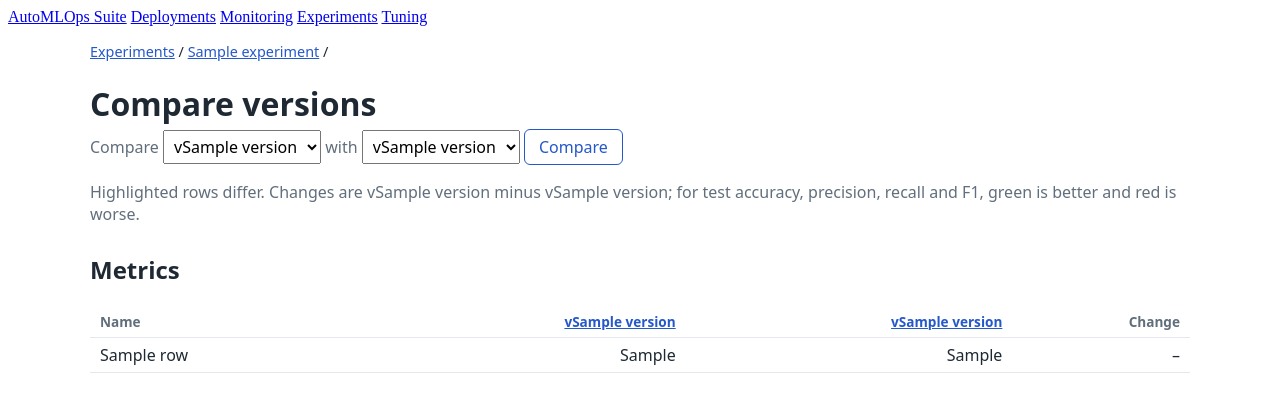
After one commit to khpae1-beep/gen-5-project, a Django app: template experiments/templates/experiments/compare.html in a window 1280 px wide. The commit adds this page. Shown: the top 420 px of the page. Run offline with Django 4.2, Linux system fonts and the light colour scheme; tables that the repository leaves empty hold one stand-in row (values such as "Sample post"); the template is opened without the code that fills it: values that come from a table or form of the project are taken from there, most other values are stand-ins (such as "Sample title", 1, 10 or a date in 2020).

Commit message:
Add compare page for two versions of an experiment
/experiments/<name>/compare/?a=&b= shows params and metrics side by side
with differing rows highlighted and +/- changes; better or worse test
metrics are coloured. Defaults to the two latest versions. Linked from
the history and run pages.

Co-Authored-By: Claude Opus 5.5 (1M context) <noreply@anthropic.com>

```diff
--- /dev/null
+++ b/experiments/templates/experiments/compare.html
@@ -0,0 +1,55 @@
+{% extends 'base.html' %}
+
+{% block title %}Compare · {{ experiment.name }} · Experiments · AutoMLOps Suite{% endblock %}
+
+{% block content %}
+{% include 'experiments/_styles.html' %}
+<div class="exp">
+  <p class="crumbs"><a href="{% url 'experiments:list' %}">Experiments</a> / <a href="{% url 'experiments:detail' experiment.name %}">{{ experiment.name }}</a> /</p>
+  <h1>Compare versions</h1>
+
+  {% if not run_a %}
+    <p class="empty">Comparing needs at least two runs; {{ experiment.name }} has {{ versions|length }}.</p>
+  {% else %}
+    <form method="get" class="muted">
+      <label for="a">Compare</label>
+      <select id="a" name="a">{% for v in versions %}<option value="{{ v }}"{% if v == run_a.version %} selected{% endif %}>v{{ v }}</option>{% endfor %}</select>
+      <label for="b">with</label>
+      <select id="b" name="b">{% for v in versions %}<option value="{{ v }}"{% if v == run_b.version %} selected{% endif %}>v{{ v }}</option>{% endfor %}</select>
+      <button type="submit" class="secondary">Compare</button>
+    </form>
+    <p class="muted">Highlighted rows differ. Changes are v{{ run_b.version }} minus v{{ run_a.version }}; for test accuracy, precision, recall and F1, green is better and red is worse.</p>
+
+    {% for title, rows in comparison.items %}
+      <h2>{% if title == 'params' %}Parameters{% else %}Metrics{% endif %}</h2>
+      <div class="table-wrap">
+        <table>
+          <thead>
+            <tr>
+              <th>Name</th>
+              <th class="num"><a href="{% url 'experiments:run' experiment.name run_a.version %}">v{{ run_a.version }}</a></th>
+              <th class="num"><a href="{% url 'experiments:run' experiment.name run_b.version %}">v{{ run_b.version }}</a></th>
+              <th class="num">Change</th>
+            </tr>
+          </thead>
+          <tbody>
+            {% for row in rows %}
+              <tr{% if row.differs %} class="changed"{% endif %}>
+                <td>{% if title == 'params' %}<code>{{ row.name }}</code>{% else %}{{ row.name }}{% endif %}</td>
+                <td class="num">{{ row.a }}</td>
+                <td class="num">{{ row.b }}</td>
+                <td class="num {{ row.direction }}">
+                  {% if row.delta is not None and row.differs %}{% if row.delta > 0 %}+{% endif %}{% if title == 'params' %}{{ row.delta|floatformat:"-3" }}{% else %}{{ row.delta|floatformat:3 }}{% endif %}
+                  {% elif row.differs %}changed{% else %}–{% endif %}
+                </td>
+              </tr>
+            {% empty %}
+              <tr><td colspan="4" class="muted">None recorded.</td></tr>
+            {% endfor %}
+          </tbody>
+        </table>
+      </div>
+    {% endfor %}
+  {% endif %}
+</div>
+{% endblock %}
--- a/experiments/templates/experiments/experiment_detail.html
+++ b/experiments/templates/experiments/experiment_detail.html
@@ -9,6 +9,7 @@
   <h1>{{ experiment.name }}</h1>
   <p class="muted">
     {{ rows|length }} run{{ rows|length|pluralize }}{% if promoted_version %} · <a class="badge" href="{% url 'experiments:run' experiment.name promoted_version %}">v{{ promoted_version }} promoted</a>{% endif %}
+    {% if rows|length > 1 %} · <a href="{% url 'experiments:compare' experiment.name %}">Compare versions</a>{% endif %}
     {% if experiment.description %}<br>{{ experiment.description }}{% endif %}
   </p>
 
--- a/experiments/templates/experiments/run_detail.html
+++ b/experiments/templates/experiments/run_detail.html
@@ -57,6 +57,7 @@
   {% endif %}
 
   <h2>Changes from {% if run.parent %}<a href="{% url 'experiments:run' run.experiment.name run.parent.version %}">v{{ run.parent.version }}</a>{% else %}the previous version{% endif %}</h2>
+  {% if run.parent %}<p><a href="{% url 'experiments:compare' run.experiment.name %}?a={{ run.parent.version }}&amp;b={{ run.version }}">Compare v{{ run.parent.version }} and v{{ run.version }} side by side</a></p>{% endif %}
   {% if not run.parent %}
     <p class="muted">This is the first run, so there is nothing to compare with.</p>
   {% elif param_changes or metric_changes %}
--- a/experiments/urls.py
+++ b/experiments/urls.py
@@ -7,6 +7,7 @@ app_name = 'experiments'
 urlpatterns = [
     path('', views.experiment_list, name='list'),
     path('<str:name>/', views.experiment_detail, name='detail'),
+    path('<str:name>/compare/', views.compare, name='compare'),
     path('<str:name>/v<int:version>/', views.run_detail, name='run'),
     path('<str:name>/v<int:version>/promote/', views.promote_run, name='promote'),
 ]
```
Also changed, not shown: experiments/comparison.py (added, +46 -0 lines), experiments/views.py (+30 -0 lines).
